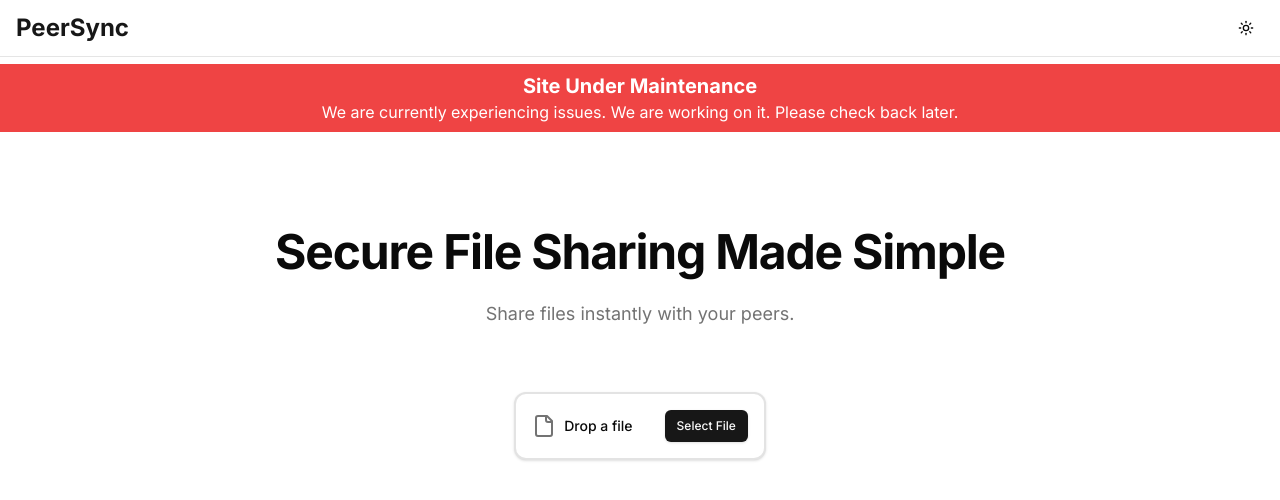
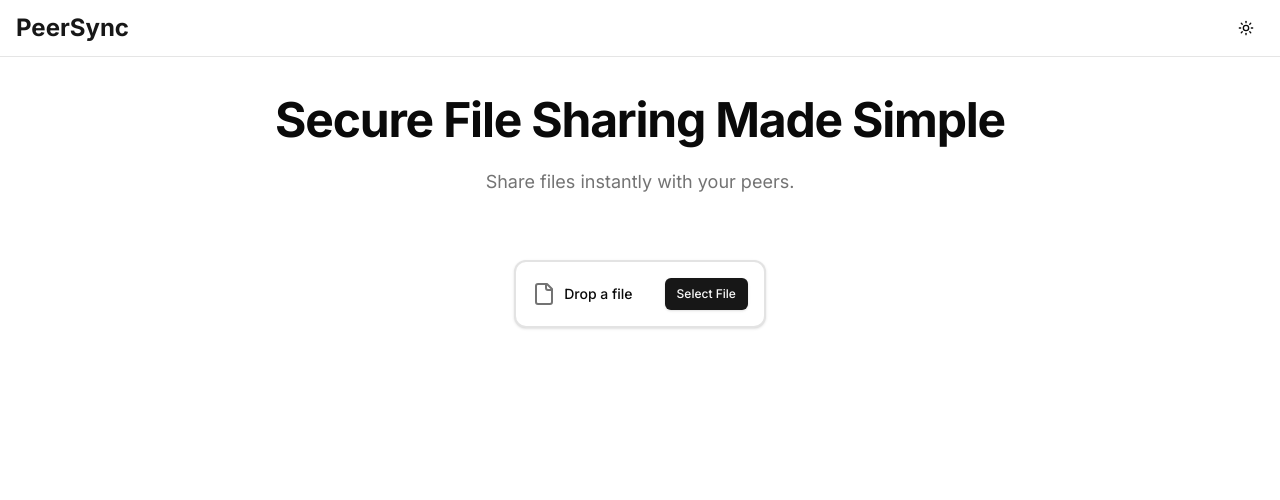
Before and after one commit to sam0044/PeerSync, a Next.js app in the folder peersync/client/: page / in a window 1280 px wide. Shown: the top 500 px of the page. Built offline with nearby package versions, Linux system fonts and the light colour scheme.

Commit message:
removed issue banner

```diff
--- a/peersync/client/src/app/page.tsx
+++ b/peersync/client/src/app/page.tsx
@@ -32,10 +32,6 @@ export default function Home() {
     >
       <input {...getInputProps()} />
       <Header />
-      <div className="bg-red-500 text-white text-center py-2 mt-16">
-        <h1 className="text-xl font-bold">Site Under Maintenance</h1>
-        <p>We are currently experiencing issues. We are working on it. Please check back later.</p>
-      </div>
       <HomeContent
         file={file}
         onFileSelect={handleFileSelect}
```
